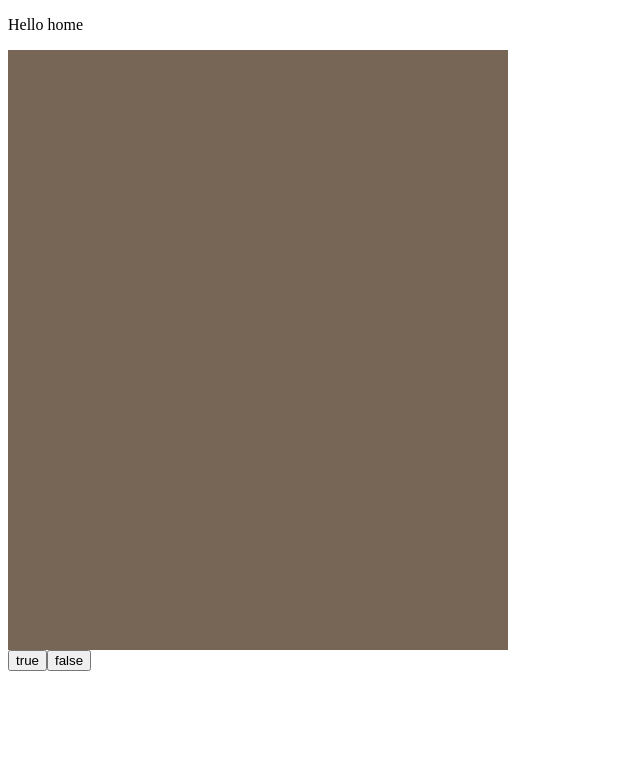
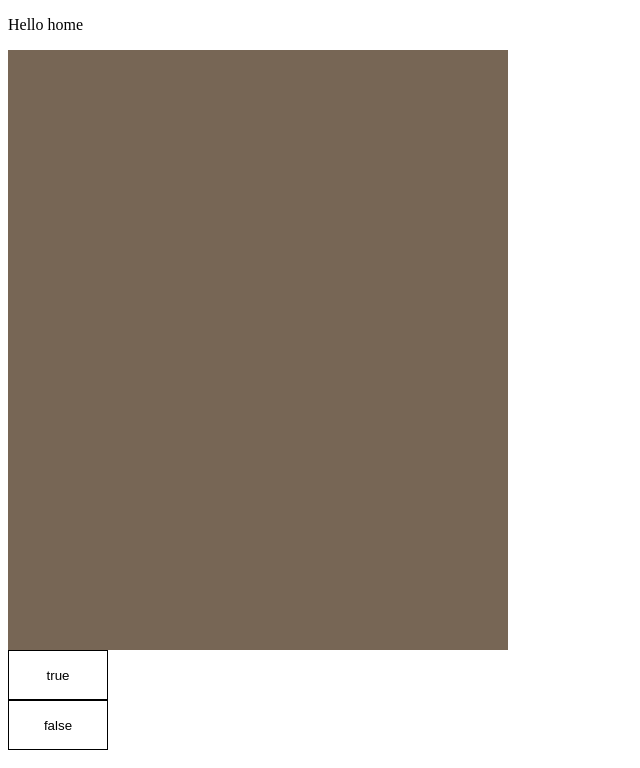
Before and after one commit to Ihorbar1/nueTest, a React (Create React App) app: page / in a window 1280 px wide. Shown: the top 768 px of the page, without its empty margins (0-640 px from the left). Built offline with nearby package versions, Linux system fonts and the light colour scheme.

Commit message:
nue main button style

```diff
--- a/src/index.css
+++ b/src/index.css
@@ -0,0 +1,9 @@
+button {
+   display: flex;
+   justify-content: center;
+   align-items: center;
+   width: 100px;
+   height: 50px;
+   background-color: transparent;
+   border: 1px solid #000;
+}
```
Also changed, not shown: src/pages/styled/styles.module.css (added).
